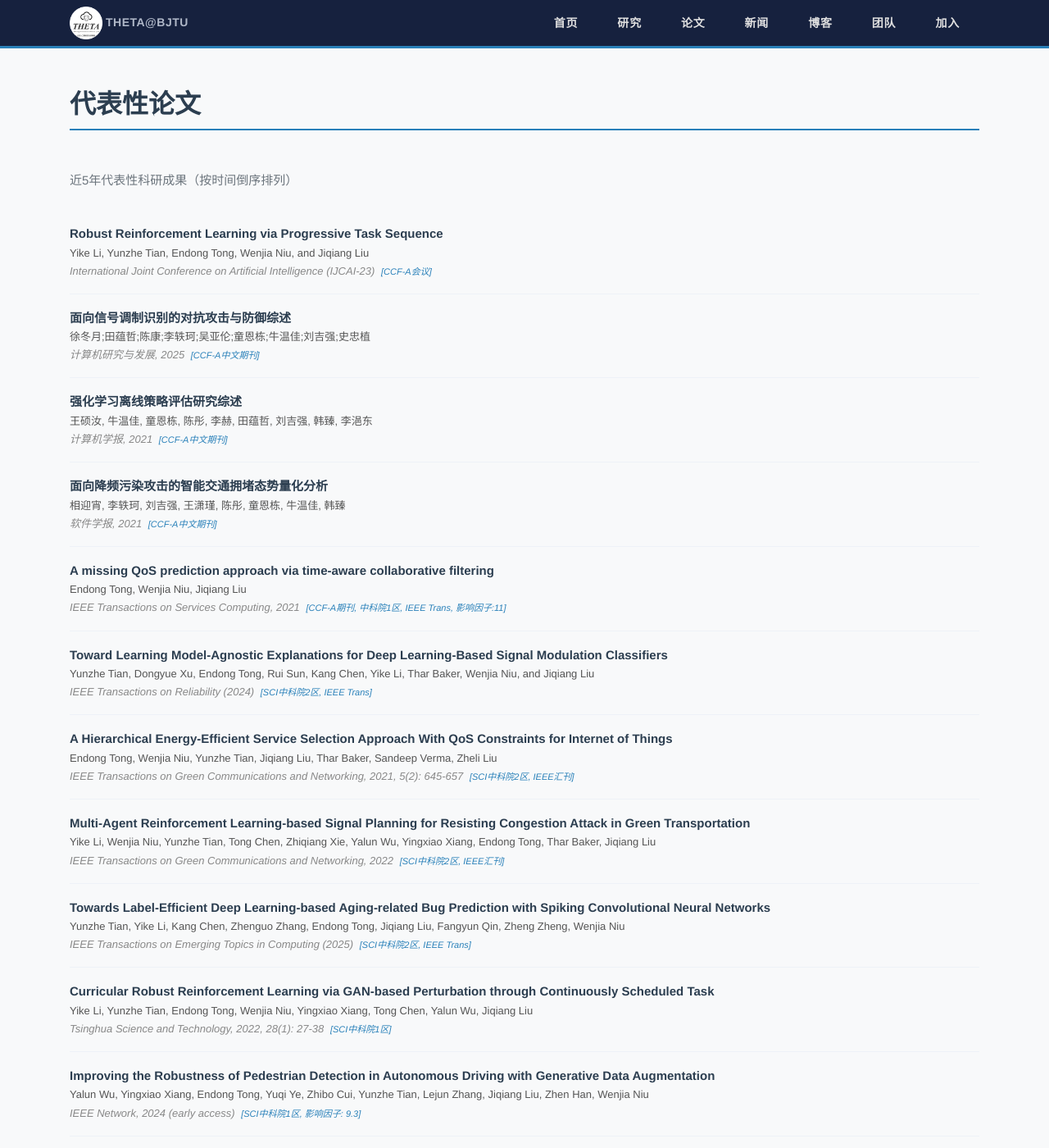
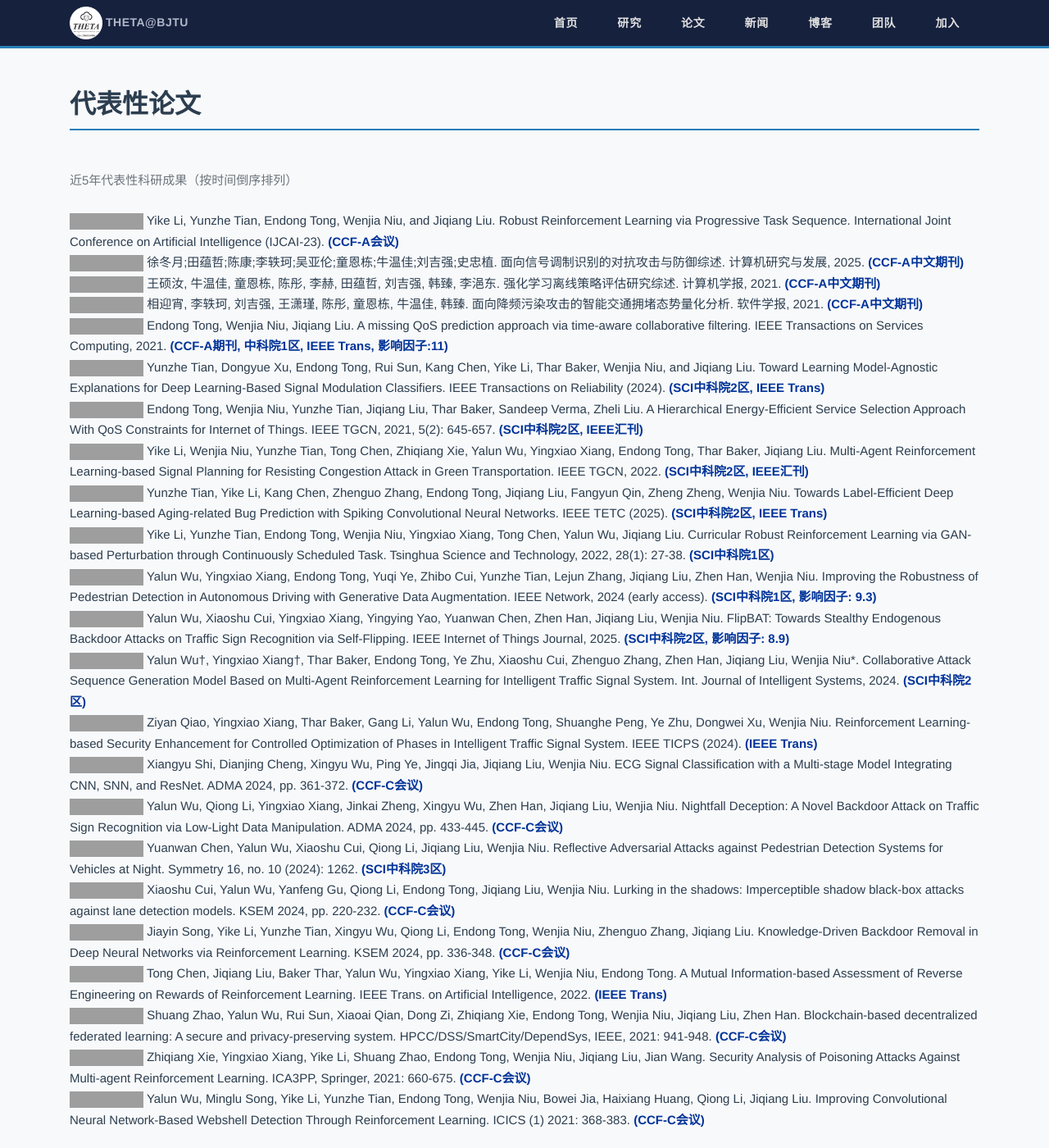
Before and after one commit to nwj6688/nwj6688.github.io, a Jekyll site: the page built from papers/index.html, in a window 1280 px wide and 1400 px high. Shown: the whole window at 82% size. Built offline with Jekyll 4.4.1, drawn with Linux system fonts in a browser that asks for light colours; some of the changed text lies outside the part shown; grey boxes are pictures that could not be loaded.

Commit message:
Sync papers and news pages to same style as homepage

```diff
--- a/index.html
+++ b/index.html
@@ -102,7 +102,7 @@ title: 首页
 <p><strong>近年代表性论文如下：</strong></p>
 
 <ol class="papers-list">
-  <li><img src="https://img.shields.io/badge/IJCAI--23-blue?style=flat-square"> Yike Li, Yunzhe Tian, Endong Tong, Wenjia Niu, and Jiqiang Liu. Robust Reinforcement Learning via Progressive Task Sequence. International Joint Conference on Artificial Intelligence (IJCAI-23). <b><font color="#003399">(CCF-A会议)</font></b></li>
+  <li><img src="https://img.shields.io/badge/IJCAI-23-blue?style=flat-square"> Yike Li, Yunzhe Tian, Endong Tong, Wenjia Niu, and Jiqiang Liu. Robust Reinforcement Learning via Progressive Task Sequence. International Joint Conference on Artificial Intelligence (IJCAI-23). <b><font color="#003399">(CCF-A会议)</font></b></li>
   <li><img src="https://img.shields.io/badge/计算机研究与发展-25-blue?style=flat-square"> 徐冬月;田蕴哲;陈康;李轶珂;吴亚伦;童恩栋;牛温佳;刘吉强;史忠植. 面向信号调制识别的对抗攻击与防御综述. 计算机研究与发展, 2025. <b><font color="#003399">(CCF-A中文期刊)</font></b></li>
   <li><img src="https://img.shields.io/badge/计算机学报-21-blue?style=flat-square"> 王硕汝, 牛温佳, 童恩栋, 陈彤, 李赫, 田蕴哲, 刘吉强, 韩臻, 李浥东. 强化学习离线策略评估研究综述. 计算机学报, 2021. <b><font color="#003399">(CCF-A中文期刊)</font></b></li>
   <li><img src="https://img.shields.io/badge/软件学报-21-blue?style=flat-square"> 相迎宵, 李轶珂, 刘吉强, 王潇瑾, 陈彤, 童恩栋, 牛温佳, 韩臻. 面向降频污染攻击的智能交通拥堵态势量化分析. 软件学报, 2021. <b><font color="#003399">(CCF-A中文期刊)</font></b></li>
--- a/papers/index.html
+++ b/papers/index.html
@@ -5,120 +5,28 @@ title: 代表性论文
 
 <p class="text-secondary mb-4">近5年代表性科研成果（按时间倒序排列）</p>
 
-<ul class="papers-list">
-  <li class="papers-item">
-    <div class="paper-title">Robust Reinforcement Learning via Progressive Task Sequence</div>
-    <div class="paper-authors">Yike Li, Yunzhe Tian, Endong Tong, Wenjia Niu, and Jiqiang Liu</div>
-    <div class="paper-venue">International Joint Conference on Artificial Intelligence (IJCAI-23) <span class="paper-tags">[CCF-A会议]</span></div>
-  </li>
-  <li class="papers-item">
-    <div class="paper-title">面向信号调制识别的对抗攻击与防御综述</div>
-    <div class="paper-authors">徐冬月;田蕴哲;陈康;李轶珂;吴亚伦;童恩栋;牛温佳;刘吉强;史忠植</div>
-    <div class="paper-venue">计算机研究与发展, 2025 <span class="paper-tags">[CCF-A中文期刊]</span></div>
-  </li>
-  <li class="papers-item">
-    <div class="paper-title">强化学习离线策略评估研究综述</div>
-    <div class="paper-authors">王硕汝, 牛温佳, 童恩栋, 陈彤, 李赫, 田蕴哲, 刘吉强, 韩臻, 李浥东</div>
-    <div class="paper-venue">计算机学报, 2021 <span class="paper-tags">[CCF-A中文期刊]</span></div>
-  </li>
-  <li class="papers-item">
-    <div class="paper-title">面向降频污染攻击的智能交通拥堵态势量化分析</div>
-    <div class="paper-authors">相迎宵, 李轶珂, 刘吉强, 王潇瑾, 陈彤, 童恩栋, 牛温佳, 韩臻</div>
-    <div class="paper-venue">软件学报, 2021 <span class="paper-tags">[CCF-A中文期刊]</span></div>
-  </li>
-  <li class="papers-item">
-    <div class="paper-title">A missing QoS prediction approach via time-aware collaborative filtering</div>
-    <div class="paper-authors">Endong Tong, Wenjia Niu, Jiqiang Liu</div>
-    <div class="paper-venue">IEEE Transactions on Services Computing, 2021 <span class="paper-tags">[CCF-A期刊, 中科院1区, IEEE Trans, 影响因子:11]</span></div>
-  </li>
-  <li class="papers-item">
-    <div class="paper-title">Toward Learning Model-Agnostic Explanations for Deep Learning-Based Signal Modulation Classifiers</div>
-    <div class="paper-authors">Yunzhe Tian, Dongyue Xu, Endong Tong, Rui Sun, Kang Chen, Yike Li, Thar Baker, Wenjia Niu, and Jiqiang Liu</div>
-    <div class="paper-venue">IEEE Transactions on Reliability (2024) <span class="paper-tags">[SCI中科院2区, IEEE Trans]</span></div>
-  </li>
-  <li class="papers-item">
-    <div class="paper-title">A Hierarchical Energy-Efficient Service Selection Approach With QoS Constraints for Internet of Things</div>
-    <div class="paper-authors">Endong Tong, Wenjia Niu, Yunzhe Tian, Jiqiang Liu, Thar Baker, Sandeep Verma, Zheli Liu</div>
-    <div class="paper-venue">IEEE Transactions on Green Communications and Networking, 2021, 5(2): 645-657 <span class="paper-tags">[SCI中科院2区, IEEE汇刊]</span></div>
-  </li>
-  <li class="papers-item">
-    <div class="paper-title">Multi-Agent Reinforcement Learning-based Signal Planning for Resisting Congestion Attack in Green Transportation</div>
-    <div class="paper-authors">Yike Li, Wenjia Niu, Yunzhe Tian, Tong Chen, Zhiqiang Xie, Yalun Wu, Yingxiao Xiang, Endong Tong, Thar Baker, Jiqiang Liu</div>
-    <div class="paper-venue">IEEE Transactions on Green Communications and Networking, 2022 <span class="paper-tags">[SCI中科院2区, IEEE汇刊]</span></div>
-  </li>
-  <li class="papers-item">
-    <div class="paper-title">Towards Label-Efficient Deep Learning-based Aging-related Bug Prediction with Spiking Convolutional Neural Networks</div>
-    <div class="paper-authors">Yunzhe Tian, Yike Li, Kang Chen, Zhenguo Zhang, Endong Tong, Jiqiang Liu, Fangyun Qin, Zheng Zheng, Wenjia Niu</div>
-    <div class="paper-venue">IEEE Transactions on Emerging Topics in Computing (2025) <span class="paper-tags">[SCI中科院2区, IEEE Trans]</span></div>
-  </li>
-  <li class="papers-item">
-    <div class="paper-title">Curricular Robust Reinforcement Learning via GAN-based Perturbation through Continuously Scheduled Task</div>
-    <div class="paper-authors">Yike Li, Yunzhe Tian, Endong Tong, Wenjia Niu, Yingxiao Xiang, Tong Chen, Yalun Wu, Jiqiang Liu</div>
-    <div class="paper-venue">Tsinghua Science and Technology, 2022, 28(1): 27-38 <span class="paper-tags">[SCI中科院1区]</span></div>
-  </li>
-  <li class="papers-item">
-    <div class="paper-title">Improving the Robustness of Pedestrian Detection in Autonomous Driving with Generative Data Augmentation</div>
-    <div class="paper-authors">Yalun Wu, Yingxiao Xiang, Endong Tong, Yuqi Ye, Zhibo Cui, Yunzhe Tian, Lejun Zhang, Jiqiang Liu, Zhen Han, Wenjia Niu</div>
-    <div class="paper-venue">IEEE Network, 2024 (early access) <span class="paper-tags">[SCI中科院1区, 影响因子: 9.3]</span></div>
-  </li>
-  <li class="papers-item">
-    <div class="paper-title">FlipBAT: Towards Stealthy Endogenous Backdoor Attacks on Traffic Sign Recognition via Self-Flipping</div>
-    <div class="paper-authors">Yalun Wu, Xiaoshu Cui, Yingxiao Xiang, Yingying Yao, Yuanwan Chen, Zhen Han, Jiqiang Liu, Wenjia Niu</div>
-    <div class="paper-venue">IEEE Internet of Things Journal, 2025 (accepted) <span class="paper-tags">[SCI中科院2区, 影响因子: 8.9]</span></div>
-  </li>
-  <li class="papers-item">
-    <div class="paper-title">Collaborative Attack Sequence Generation Model Based on Multi-Agent Reinforcement Learning for Intelligent Traffic Signal System</div>
-    <div class="paper-authors">Yalun Wu†, Yingxiao Xiang†, Thar Baker, Endong Tong, Ye Zhu, Xiaoshu Cui, Zhenguo Zhang, Zhen Han, Jiqiang Liu, Wenjia Niu*</div>
-    <div class="paper-venue">International Journal of Intelligent Systems, 2024 <span class="paper-tags">[SCI中科院2区]</span></div>
-  </li>
-  <li class="papers-item">
-    <div class="paper-title">Reinforcement Learning-based Security Enhancement for Controlled Optimization of Phases in Intelligent Traffic Signal System</div>
-    <div class="paper-authors">Ziyan Qiao, Yingxiao Xiang, Thar Baker, Gang Li, Yalun Wu, Endong Tong, Shuanghe Peng, Ye Zhu, Dongwei Xu, and Wenjia Niu</div>
-    <div class="paper-venue">IEEE Transactions on Industrial Cyber-Physical Systems (2024) <span class="paper-tags">[IEEE Trans]</span></div>
-  </li>
-  <li class="papers-item">
-    <div class="paper-title">ECG Signal Classification with a Multi-stage Model Integrating CNN, SNN, and ResNet</div>
-    <div class="paper-authors">Xiangyu Shi, Dianjing Cheng, Xingyu Wu, Ping Ye, Jingqi Jia, Jiqiang Liu, and Wenjia Niu</div>
-    <div class="paper-venue">International Conference on Advanced Data Mining and Applications, pp. 361-372. Singapore: Springer Nature Singapore, 2024 <span class="paper-tags">[CCF-C会议]</span></div>
-  </li>
-  <li class="papers-item">
-    <div class="paper-title">Nightfall Deception: A Novel Backdoor Attack on Traffic Sign Recognition Models via Low-Light Data Manipulation</div>
-    <div class="paper-authors">Yalun Wu, Qiong Li, Yingxiao Xiang, Jinkai Zheng, Xingyu Wu, Zhen Han, Jiqiang Liu, and Wenjia Niu</div>
-    <div class="paper-venue">International Conference on Advanced Data Mining and Applications, pp. 433-445. Singapore: Springer Nature Singapore, 2024 <span class="paper-tags">[CCF-C会议]</span></div>
-  </li>
-  <li class="papers-item">
-    <div class="paper-title">Reflective Adversarial Attacks against Pedestrian Detection Systems for Vehicles at Night</div>
-    <div class="paper-authors">Yuanwan Chen, Yalun Wu, Xiaoshu Cui, Qiong Li, Jiqiang Liu, and Wenjia Niu</div>
-    <div class="paper-venue">Symmetry 16, no. 10 (2024): 1262 <span class="paper-tags">[SCI中科院3区]</span></div>
-  </li>
-  <li class="papers-item">
-    <div class="paper-title">Lurking in the shadows: Imperceptible shadow black-box attacks against lane detection models</div>
-    <div class="paper-authors">Xiaoshu Cui, Yalun Wu, Yanfeng Gu, Qiong Li, Endong Tong, Jiqiang Liu, and Wenjia Niu</div>
-    <div class="paper-venue">International Conference on Knowledge Science, Engineering and Management, pp. 220-232. Singapore: Springer Nature Singapore, 2024 <span class="paper-tags">[CCF-C会议]</span></div>
-  </li>
-  <li class="papers-item">
-    <div class="paper-title">Knowledge-Driven Backdoor Removal in Deep Neural Networks via Reinforcement Learning</div>
-    <div class="paper-authors">Jiayin Song, Yike Li, Yunzhe Tian, Xingyu Wu, Qiong Li, Endong Tong, Wenjia Niu, Zhenguo Zhang, and Jiqiang Liu</div>
-    <div class="paper-venue">International Conference on Knowledge Science, Engineering and Management, pp. 336-348. Singapore: Springer Nature Singapore, 2024 <span class="paper-tags">[CCF-C会议]</span></div>
-  </li>
-  <li class="papers-item">
-    <div class="paper-title">A Mutual Information-based Assessment of Reverse Engineering on Rewards of Reinforcement Learning</div>
-    <div class="paper-authors">Tong Chen, Jiqiang Liu, Baker Thar, Yalun Wu, Yingxiao Xiang, Yike Li, Wenjia Niu, Endong Tong</div>
-    <div class="paper-venue">IEEE Transactions on Artificial Intelligence, 2022 (early access) <span class="paper-tags">[IEEE Trans]</span></div>
-  </li>
-  <li class="papers-item">
-    <div class="paper-title">Blockchain-based decentralized federated learning: A secure and privacy-preserving system</div>
-    <div class="paper-authors">Shuang Zhao, Yalun Wu, Rui Sun, Xiaoai Qian, Dong Zi, Zhiqiang Xie, Endong Tong, Wenjia Niu, Jiqiang Liu, Zhen Han</div>
-    <div class="paper-venue">HPCC/DSS/SmartCity/DependSys, IEEE, 2021: 941-948 <span class="paper-tags">[CCF-C会议]</span></div>
-  </li>
-  <li class="papers-item">
-    <div class="paper-title">Security Analysis of Poisoning Attacks Against Multi-agent Reinforcement Learning</div>
-    <div class="paper-authors">Zhiqiang Xie, Yingxiao Xiang, Yike Li, Shuang Zhao, Endong Tong, Wenjia Niu, Jiqiang Liu, Jian Wang</div>
-    <div class="paper-venue">ICA3PP, Springer, 2021: 660-675 <span class="paper-tags">[CCF-C会议]</span></div>
-  </li>
-  <li class="papers-item">
-    <div class="paper-title">Improving Convolutional Neural Network-Based Webshell Detection Through Reinforcement Learning</div>
-    <div class="paper-authors">Yalun Wu, Minglu Song, Yike Li, Yunzhe Tian, Endong Tong, Wenjia Niu, Bowei Jia, Haixiang Huang, Qiong Li, Jiqiang Liu</div>
-    <div class="paper-venue">ICICS (1) 2021: 368-383 <span class="paper-tags">[CCF-C会议]</span></div>
-  </li>
-</ul>
+<ol class="papers-list">
+  <li><img src="https://img.shields.io/badge/IJCAI--23-blue?style=flat-square"> Yike Li, Yunzhe Tian, Endong Tong, Wenjia Niu, and Jiqiang Liu. Robust Reinforcement Learning via Progressive Task Sequence. International Joint Conference on Artificial Intelligence (IJCAI-23). <b><font color="#003399">(CCF-A会议)</font></b></li>
+  <li><img src="https://img.shields.io/badge/计算机研究与发展-25-blue?style=flat-square"> 徐冬月;田蕴哲;陈康;李轶珂;吴亚伦;童恩栋;牛温佳;刘吉强;史忠植. 面向信号调制识别的对抗攻击与防御综述. 计算机研究与发展, 2025. <b><font color="#003399">(CCF-A中文期刊)</font></b></li>
+  <li><img src="https://img.shields.io/badge/计算机学报-21-blue?style=flat-square"> 王硕汝, 牛温佳, 童恩栋, 陈彤, 李赫, 田蕴哲, 刘吉强, 韩臻, 李浥东. 强化学习离线策略评估研究综述. 计算机学报, 2021. <b><font color="#003399">(CCF-A中文期刊)</font></b></li>
+  <li><img src="https://img.shields.io/badge/软件学报-21-blue?style=flat-square"> 相迎宵, 李轶珂, 刘吉强, 王潇瑾, 陈彤, 童恩栋, 牛温佳, 韩臻. 面向降频污染攻击的智能交通拥堵态势量化分析. 软件学报, 2021. <b><font color="#003399">(CCF-A中文期刊)</font></b></li>
+  <li><img src="https://img.shields.io/badge/TSC-21-blue?style=flat-square"> Endong Tong, Wenjia Niu, Jiqiang Liu. A missing QoS prediction approach via time-aware collaborative filtering. IEEE Transactions on Services Computing, 2021. <b><font color="#003399">(CCF-A期刊, 中科院1区, IEEE Trans, 影响因子:11)</font></b></li>
+  <li><img src="https://img.shields.io/badge/TRE-24-blue?style=flat-square"> Yunzhe Tian, Dongyue Xu, Endong Tong, Rui Sun, Kang Chen, Yike Li, Thar Baker, Wenjia Niu, and Jiqiang Liu. Toward Learning Model-Agnostic Explanations for Deep Learning-Based Signal Modulation Classifiers. IEEE Transactions on Reliability (2024). <b><font color="#003399">(SCI中科院2区, IEEE Trans)</font></b></li>
+  <li><img src="https://img.shields.io/badge/TGCN-21-blue?style=flat-square"> Endong Tong, Wenjia Niu, Yunzhe Tian, Jiqiang Liu, Thar Baker, Sandeep Verma, Zheli Liu. A Hierarchical Energy-Efficient Service Selection Approach With QoS Constraints for Internet of Things. IEEE TGCN, 2021, 5(2): 645-657. <b><font color="#003399">(SCI中科院2区, IEEE汇刊)</font></b></li>
+  <li><img src="https://img.shields.io/badge/TGCN-22-blue?style=flat-square"> Yike Li, Wenjia Niu, Yunzhe Tian, Tong Chen, Zhiqiang Xie, Yalun Wu, Yingxiao Xiang, Endong Tong, Thar Baker, Jiqiang Liu. Multi-Agent Reinforcement Learning-based Signal Planning for Resisting Congestion Attack in Green Transportation. IEEE TGCN, 2022. <b><font color="#003399">(SCI中科院2区, IEEE汇刊)</font></b></li>
+  <li><img src="https://img.shields.io/badge/TETC-25-blue?style=flat-square"> Yunzhe Tian, Yike Li, Kang Chen, Zhenguo Zhang, Endong Tong, Jiqiang Liu, Fangyun Qin, Zheng Zheng, Wenjia Niu. Towards Label-Efficient Deep Learning-based Aging-related Bug Prediction with Spiking Convolutional Neural Networks. IEEE TETC (2025). <b><font color="#003399">(SCI中科院2区, IEEE Trans)</font></b></li>
+  <li><img src="https://img.shields.io/badge/TST-23-blue?style=flat-square"> Yike Li, Yunzhe Tian, Endong Tong, Wenjia Niu, Yingxiao Xiang, Tong Chen, Yalun Wu, Jiqiang Liu. Curricular Robust Reinforcement Learning via GAN-based Perturbation through Continuously Scheduled Task. Tsinghua Science and Technology, 2022, 28(1): 27-38. <b><font color="#003399">(SCI中科院1区)</font></b></li>
+  <li><img src="https://img.shields.io/badge/Network-2024-blue?style=flat-square"> Yalun Wu, Yingxiao Xiang, Endong Tong, Yuqi Ye, Zhibo Cui, Yunzhe Tian, Lejun Zhang, Jiqiang Liu, Zhen Han, Wenjia Niu. Improving the Robustness of Pedestrian Detection in Autonomous Driving with Generative Data Augmentation. IEEE Network, 2024 (early access). <b><font color="#003399">(SCI中科院1区, 影响因子: 9.3)</font></b></li>
+  <li><img src="https://img.shields.io/badge/IoTJ-25-blue?style=flat-square"> Yalun Wu, Xiaoshu Cui, Yingxiao Xiang, Yingying Yao, Yuanwan Chen, Zhen Han, Jiqiang Liu, Wenjia Niu. FlipBAT: Towards Stealthy Endogenous Backdoor Attacks on Traffic Sign Recognition via Self-Flipping. IEEE Internet of Things Journal, 2025. <b><font color="#003399">(SCI中科院2区, 影响因子: 8.9)</font></b></li>
+  <li><img src="https://img.shields.io/badge/IJIS-24-blue?style=flat-square"> Yalun Wu†, Yingxiao Xiang†, Thar Baker, Endong Tong, Ye Zhu, Xiaoshu Cui, Zhenguo Zhang, Zhen Han, Jiqiang Liu, Wenjia Niu*. Collaborative Attack Sequence Generation Model Based on Multi-Agent Reinforcement Learning for Intelligent Traffic Signal System. Int. Journal of Intelligent Systems, 2024. <b><font color="#003399">(SCI中科院2区)</font></b></li>
+  <li><img src="https://img.shields.io/badge/TICPS-24-blue?style=flat-square"> Ziyan Qiao, Yingxiao Xiang, Thar Baker, Gang Li, Yalun Wu, Endong Tong, Shuanghe Peng, Ye Zhu, Dongwei Xu, Wenjia Niu. Reinforcement Learning-based Security Enhancement for Controlled Optimization of Phases in Intelligent Traffic Signal System. IEEE TICPS (2024). <b><font color="#003399">(IEEE Trans)</font></b></li>
+  <li><img src="https://img.shields.io/badge/ADMA-2024a-blue?style=flat-square"> Xiangyu Shi, Dianjing Cheng, Xingyu Wu, Ping Ye, Jingqi Jia, Jiqiang Liu, Wenjia Niu. ECG Signal Classification with a Multi-stage Model Integrating CNN, SNN, and ResNet. ADMA 2024, pp. 361-372. <b><font color="#003399">(CCF-C会议)</font></b></li>
+  <li><img src="https://img.shields.io/badge/ADMA-2024b-blue?style=flat-square"> Yalun Wu, Qiong Li, Yingxiao Xiang, Jinkai Zheng, Xingyu Wu, Zhen Han, Jiqiang Liu, Wenjia Niu. Nightfall Deception: A Novel Backdoor Attack on Traffic Sign Recognition via Low-Light Data Manipulation. ADMA 2024, pp. 433-445. <b><font color="#003399">(CCF-C会议)</font></b></li>
+  <li><img src="https://img.shields.io/badge/Symmetry-2024-blue?style=flat-square"> Yuanwan Chen, Yalun Wu, Xiaoshu Cui, Qiong Li, Jiqiang Liu, Wenjia Niu. Reflective Adversarial Attacks against Pedestrian Detection Systems for Vehicles at Night. Symmetry 16, no. 10 (2024): 1262. <b><font color="#003399">(SCI中科院3区)</font></b></li>
+  <li><img src="https://img.shields.io/badge/KSEM-2024a-blue?style=flat-square"> Xiaoshu Cui, Yalun Wu, Yanfeng Gu, Qiong Li, Endong Tong, Jiqiang Liu, Wenjia Niu. Lurking in the shadows: Imperceptible shadow black-box attacks against lane detection models. KSEM 2024, pp. 220-232. <b><font color="#003399">(CCF-C会议)</font></b></li>
+  <li><img src="https://img.shields.io/badge/KSEM-2024b-blue?style=flat-square"> Jiayin Song, Yike Li, Yunzhe Tian, Xingyu Wu, Qiong Li, Endong Tong, Wenjia Niu, Zhenguo Zhang, Jiqiang Liu. Knowledge-Driven Backdoor Removal in Deep Neural Networks via Reinforcement Learning. KSEM 2024, pp. 336-348. <b><font color="#003399">(CCF-C会议)</font></b></li>
+  <li><img src="https://img.shields.io/badge/TAI-22-blue?style=flat-square"> Tong Chen, Jiqiang Liu, Baker Thar, Yalun Wu, Yingxiao Xiang, Yike Li, Wenjia Niu, Endong Tong. A Mutual Information-based Assessment of Reverse Engineering on Rewards of Reinforcement Learning. IEEE Trans. on Artificial Intelligence, 2022. <b><font color="#003399">(IEEE Trans)</font></b></li>
+  <li><img src="https://img.shields.io/badge/HPCC-2021-blue?style=flat-square"> Shuang Zhao, Yalun Wu, Rui Sun, Xiaoai Qian, Dong Zi, Zhiqiang Xie, Endong Tong, Wenjia Niu, Jiqiang Liu, Zhen Han. Blockchain-based decentralized federated learning: A secure and privacy-preserving system. HPCC/DSS/SmartCity/DependSys, IEEE, 2021: 941-948. <b><font color="#003399">(CCF-C会议)</font></b></li>
+  <li><img src="https://img.shields.io/badge/ICA3PP-2021-blue?style=flat-square"> Zhiqiang Xie, Yingxiao Xiang, Yike Li, Shuang Zhao, Endong Tong, Wenjia Niu, Jiqiang Liu, Jian Wang. Security Analysis of Poisoning Attacks Against Multi-agent Reinforcement Learning. ICA3PP, Springer, 2021: 660-675. <b><font color="#003399">(CCF-C会议)</font></b></li>
+  <li><img src="https://img.shields.io/badge/ICICS-2021-blue?style=flat-square"> Yalun Wu, Minglu Song, Yike Li, Yunzhe Tian, Endong Tong, Wenjia Niu, Bowei Jia, Haixiang Huang, Qiong Li, Jiqiang Liu. Improving Convolutional Neural Network-Based Webshell Detection Through Reinforcement Learning. ICICS (1) 2021: 368-383. <b><font color="#003399">(CCF-C会议)</font></b></li>
+</ol>
```
Also changed, not shown: news/index.html (+26 -15 lines).
